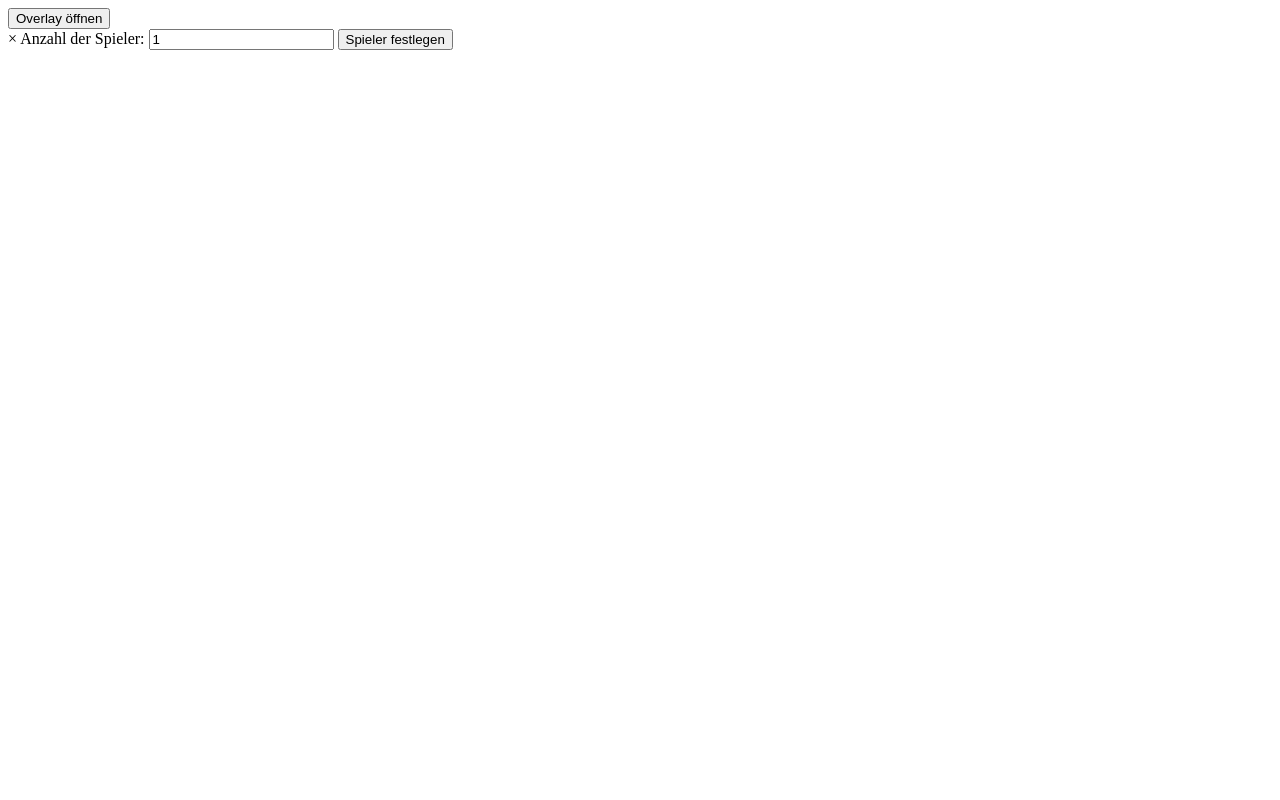
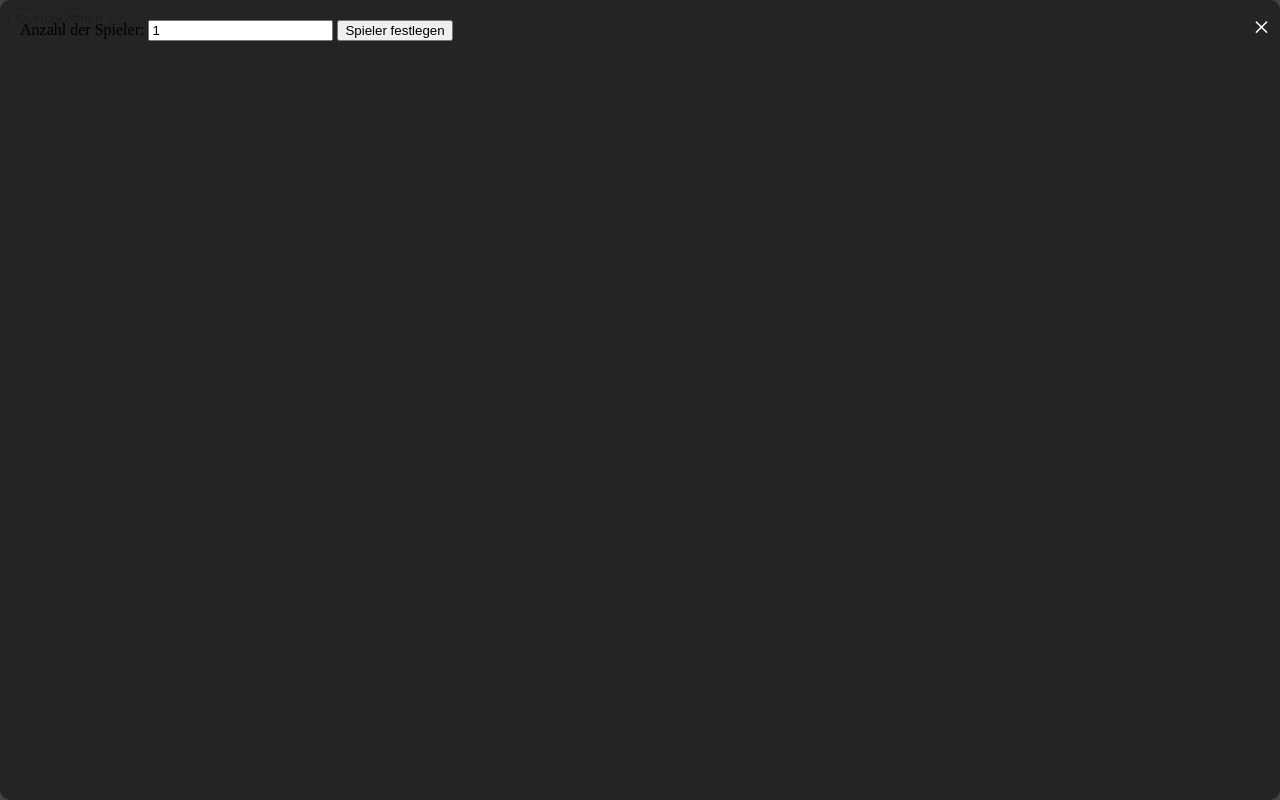
Before and after one commit to Bodensteiner23/LearnToCode, a website: page docs/Lu/index.html in a window 1280 px wide. Both pictures are taken after a click on the button "Overlay öffnen". Drawn offline with Linux system fonts and the light colour scheme.

Commit message:
reverted to old version.

```diff
--- a/docs/Lu/styles.css
+++ b/docs/Lu/styles.css
@@ -1,4 +1,26 @@
-@media only screen and (max-width: 600px) {
+/* Global Styles */
+.overlay {
+  display: none;
+  position: fixed;
+  top: 0;
+  left: 0;
+  width: 100%;
+  height: 100%;
+  background-color: hsla(0, 2%, 12%, 0.835);
+}
+
+/* Overlay Content */
+.overlay-content {
+  position: absolute;
+  top: 0;
+  left: 0;
+  width: 100%;
+  height: 100%;
+  background-color: hsla(0, 2%, 12%, 0.835);
+  padding: 20px;
+  border-radius: 10px;
+  box-sizing: border-box; /* Um Padding in die Berechnung der Höhe einzubeziehen */
+}
 
 .close-btn {
   position: absolute;
@@ -58,5 +80,3 @@
 #scoreTable td {
   border: 1px solid #ddd;
 }
-
-}
```
